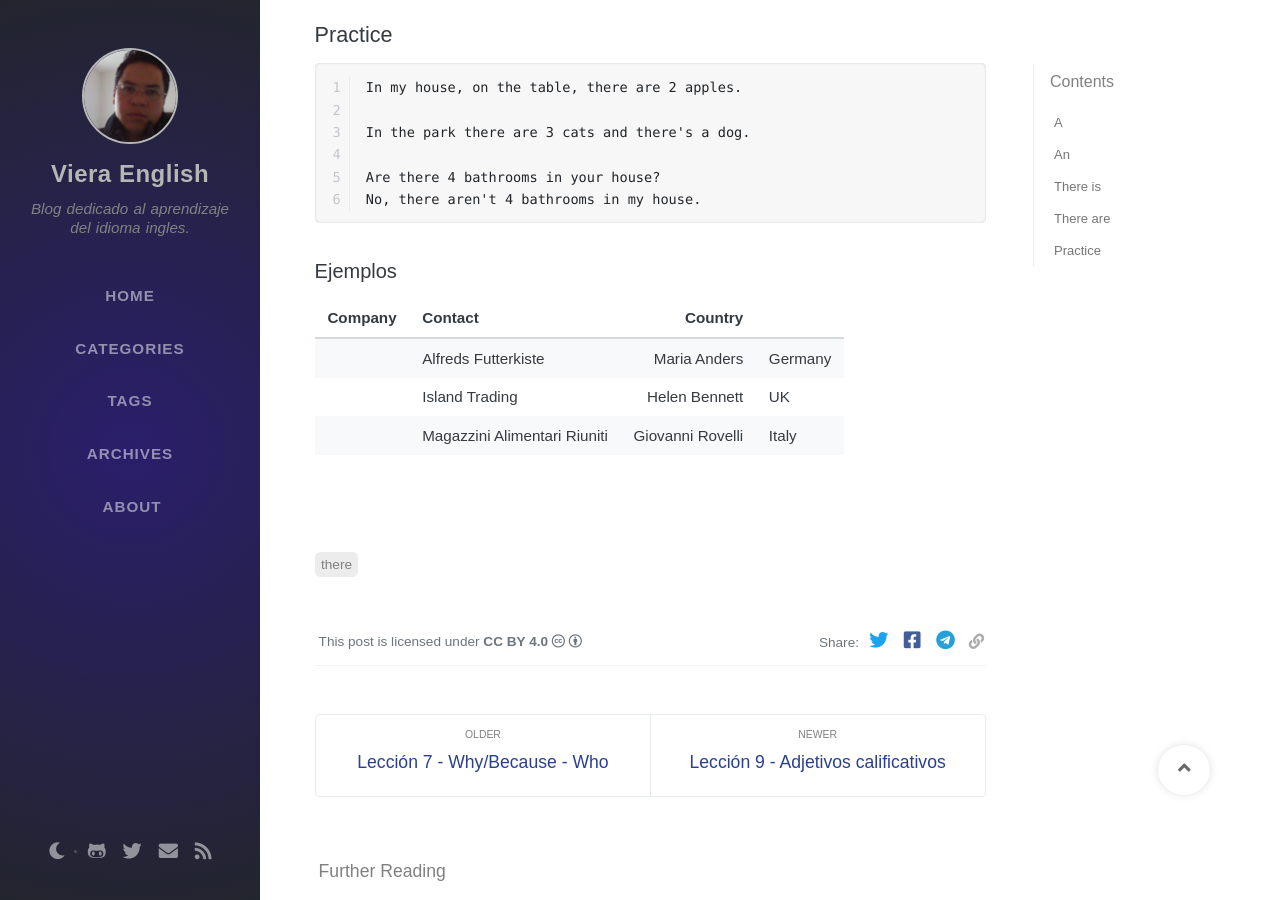
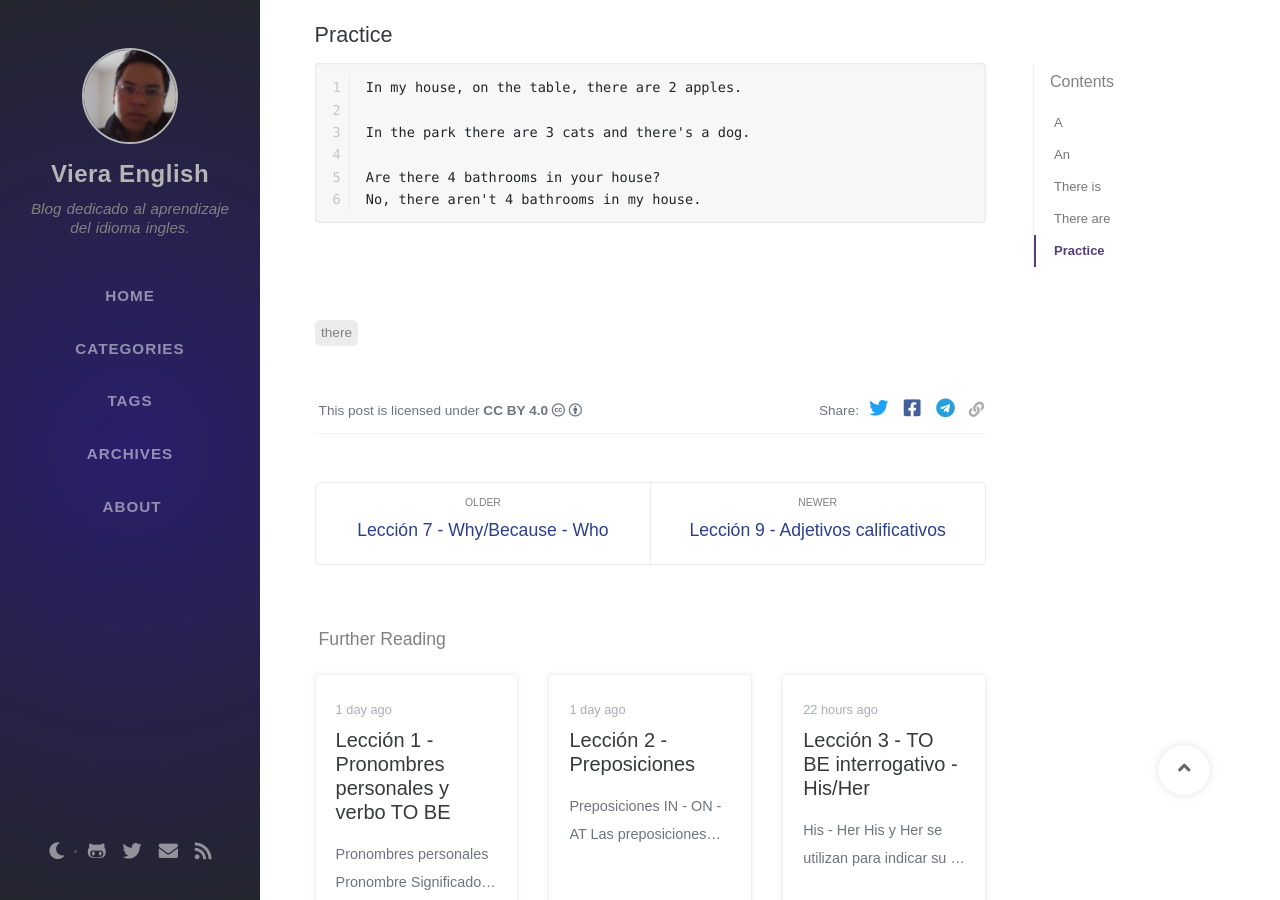
Before and after one commit to viera-english/viera-english.github.io, a Jekyll site: the page built from _posts/2020-04-02-a-an-there-is-there-are.md, in a window 1280 px wide and 900 px high, scrolled down 1436 px. Built offline with Jekyll 4.4.1, drawn with Linux system fonts in a browser that asks for light colours; nearby versions of some CDN libraries; some web fonts are replaced; comment, search, counter and statistics services are not loaded.

Commit message:
Update 2020-04-02-a-an-there-is-there-are.md

````diff
--- a/_posts/2020-04-02-a-an-there-is-there-are.md
+++ b/_posts/2020-04-02-a-an-there-is-there-are.md
@@ -64,11 +64,3 @@ In the park there are 3 cats and there's a dog.
 Are there 4 bathrooms in your house?
 No, there aren't 4 bathrooms in my house.
 ```
-
-### Ejemplos
-
-Company|Contact|Country|
-|:---|:--|---:|
-|Alfreds Futterkiste | Maria Anders | Germany
-|Island Trading | Helen Bennett | UK
-|Magazzini Alimentari Riuniti | Giovanni Rovelli | Italy
````
